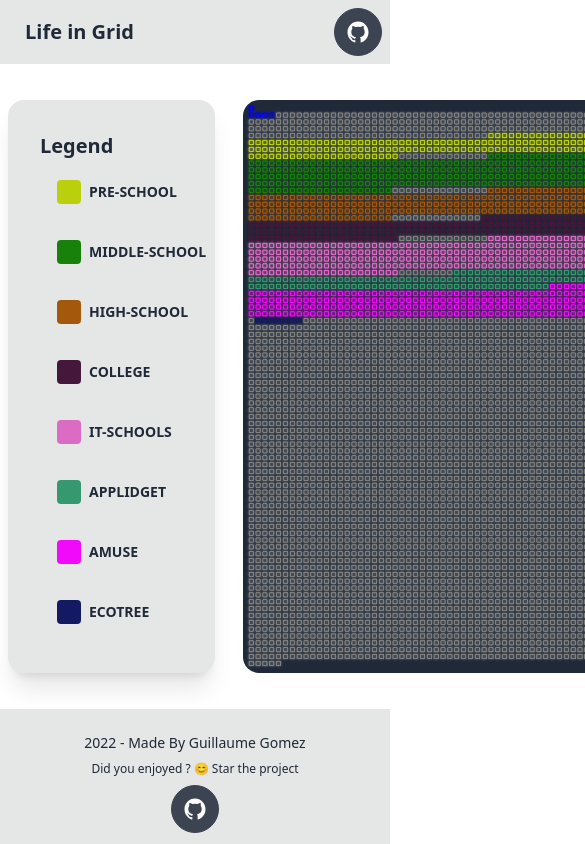
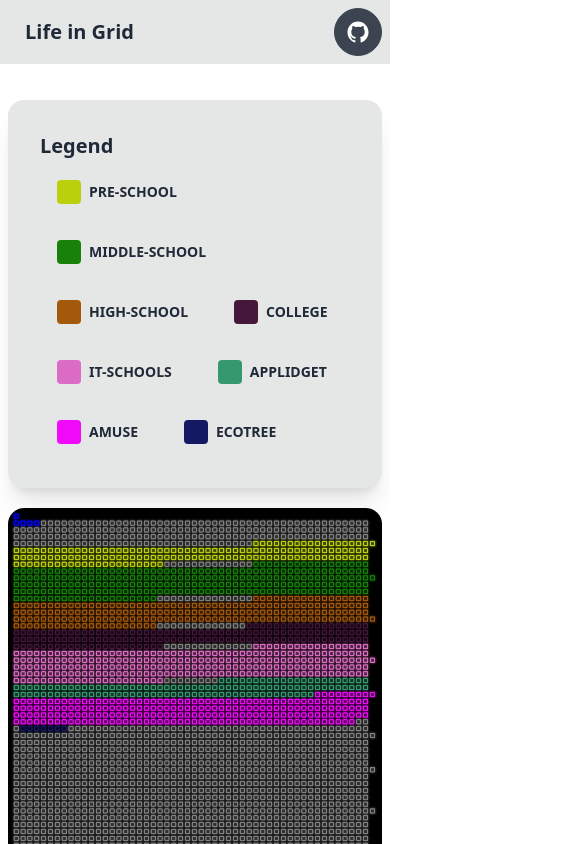
Before and after one commit to guillaume-gomez/life-in-grid, a React (Create React App) app: page / in a window 390 px wide. Shown: the top 844 px of the page, 585 px wide, since content can reach past the window. Built offline with nearby package versions, Linux system fonts and the light colour scheme.

Commit message:
make it responsive design + add black bg

```diff
--- a/src/LifeGridCanvas.tsx
+++ b/src/LifeGridCanvas.tsx
@@ -141,7 +141,7 @@ function LifeGridCanvas({ birthdayDate, deathDate, periods, selectedPeriod } : L
   }
 
   return (
-    <canvas className="w-full bg-gray-800 rounded-2xl" id="custom-canvas" ref={ref}></canvas>
+    <canvas className="w-full bg-black rounded-2xl" id="custom-canvas" ref={ref}></canvas>
   );
 }
 
--- a/src/LifeInGridView.tsx
+++ b/src/LifeInGridView.tsx
@@ -29,7 +29,7 @@ function LifeInGridView() {
   }
 
   return (
-    <div className="flex flex-row gap-7 p-2">
+    <div className="flex flex-col md:flex-row gap-5 p-2">
         <Legend selectedPeriod={selectedPeriod} selectedPeriodCallback={selectedPeriodCallback} periods={periods} />
         <LifeGridCanvas deathDate={forecastDeath} birthdayDate={birthday} periods={periods} selectedPeriod={selectedPeriod} />
     </div>
```
